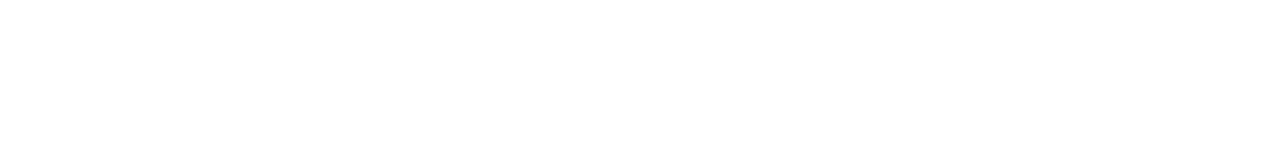
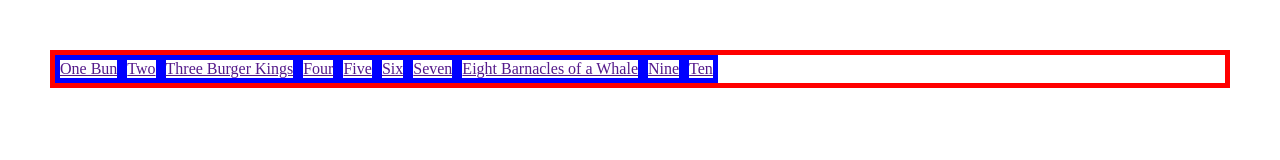
Before and after one commit to lejdenlazaro/odin-practice, a plain HTML site: page index.html in a window 1280 px wide. Drawn offline with Linux system fonts and the light colour scheme.

Commit message:
Save progress for flexbox practice

```diff
--- a/index.html
+++ b/index.html
@@ -6,5 +6,22 @@
     <link rel="stylesheet" href="/styles/style.css" />
     <title>Document</title>
   </head>
-  <body></body>
+  <body>
+    <header>
+      <nav>
+        <ul class="nav-list">
+          <li><a href="">One Bun</a></li>
+          <li><a href="">Two</a></li>
+          <li><a href="">Three Burger Kings</a></li>
+          <li><a href="">Four</a></li>
+          <li><a href="">Five </a></li>
+          <li><a href="">Six</a></li>
+          <li><a href="">Seven</a></li>
+          <li><a href="">Eight Barnacles of a Whale</a></li>
+          <li><a href="">Nine</a></li>
+          <li><a href="">Ten</a></li>
+        </ul>
+      </nav>
+    </header>
+  </body>
 </html>
--- a/styles/style.css
+++ b/styles/style.css
@@ -3,3 +3,18 @@
   padding: 0;
   box-sizing: border-box;
 }
+
+nav {
+  border: 5px solid red;
+  margin: 50px;
+}
+
+.nav-list {
+  list-style: none;
+  display: flex;
+}
+
+.nav-list li {
+  border: 5px solid blue;
+  flex-shrink: 0;
+}
```
